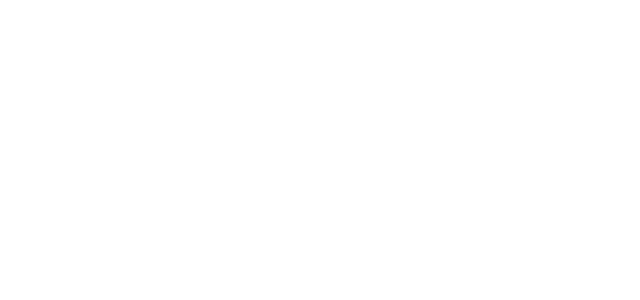
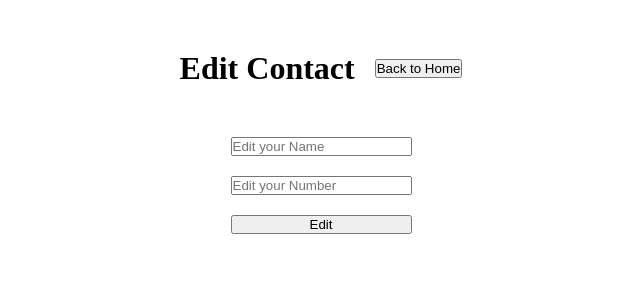
Before and after one commit to Masoudbkhti/contacts, a React (Vite) app: page /edit-contact/1 in a window 1280 px wide. Before the commit this address had no page. Shown: the top 300 px of the page, without its empty margins (319-959 px from the left). Built offline with nearby package versions, Linux system fonts and the light colour scheme.

Commit message:
add useParams for Edit buttons in ContactList to Routing in right contact for editing

```diff
--- a/src/App.jsx
+++ b/src/App.jsx
@@ -9,7 +9,7 @@
       <Routes>
         <Route path="/" element={<Home />} />
         <Route path="/new-contact" element={<NewContact />} />
-        <Route path="/edit-contact" element={<EditContact />} />
+        <Route path="/edit-contact/:id" element={<EditContact />} />
       </Routes>
     </div>
   );
--- a/src/components/ContactList.jsx
+++ b/src/components/ContactList.jsx
@@ -56,7 +56,7 @@
               </div>
               <div className="change-btns">
                 <div>
-                  <Link to="edit-contact">
+                  <Link to={`edit-contact/${id}`}>
                     <button>Edit</button>
                   </Link>
                 </div>
--- a/src/pages/EditContact.jsx
+++ b/src/pages/EditContact.jsx
@@ -1,3 +1,43 @@
+import { Link, useParams } from "react-router-dom";
+import { useState } from "react";
+const CONTACTS_LIST_API = "http://localhost:3000/contacts";
+import axios from "axios";
 export const EditContact = () => {
-  return <div></div>;
+  const id = useParams();
+  const [name, setName] = useState([]);
+  const [number, setNumber] = useState([]);
+
+  const editFormHandler = async () => {
+    try {
+      await axios.put(CONTACTS_LIST_API, { name: name });
+      await axios.put(CONTACTS_LIST_API, { number: number });
+    } catch (e) {
+      console.log("Error:", e);
+    }
+  };
+  return (
+    <div className="container">
+      <div className="title">
+        <h1>Edit Contact</h1>
+        <Link to="/">
+          <button>Back to Home</button>
+        </Link>
+      </div>
+      <form onSubmit={editFormHandler} className="addform">
+        <input
+          type="text"
+          placeholder="Edit your Name"
+          value={name}
+          onChange={(e) => setName(e.target.value)}
+        />
+        <input
+          type="text"
+          placeholder="Edit your Number"
+          value={number}
+          onChange={(e) => setNumber(e.target.value)}
+        />
+        <button type="submit">Edit</button>
+      </form>
+    </div>
+  );
 };
```
